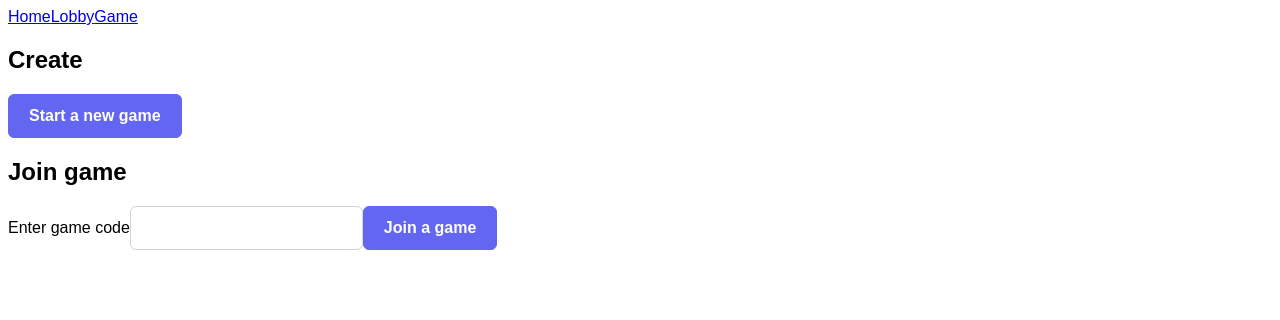
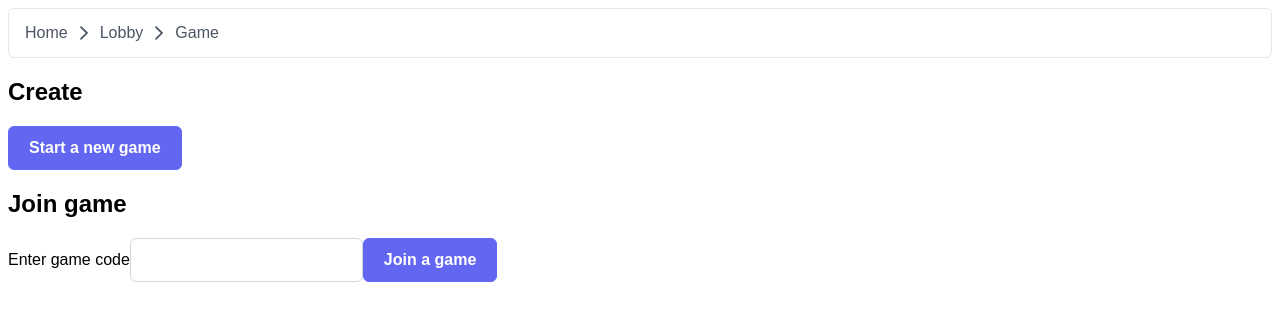
Before and after one commit to markjames/spectrumgame, a Vue app: page / in a window 1280 px wide. Shown: the top 320 px of the page. Built offline with nearby package versions, Linux system fonts and the light colour scheme; a web font is replaced by a local one.

Commit message:
Change game state menu to use PrimeVue breadcrumbs

```diff
--- a/src/App.vue
+++ b/src/App.vue
@@ -1,19 +1,26 @@
 <script setup lang="ts">
-import { RouterLink, RouterView } from 'vue-router'
+import { RouterLink, RouterView, useRouter } from 'vue-router'
+import Breadcrumb from "primevue/Breadcrumb"
+import { ref } from 'vue';
+
+const router = useRouter();
+
+const gameProgressQuicklinks = ref([
+  { label: 'Home', command: () => { router.push({ name: 'home' }) } },
+  { label: 'Lobby', command: () => { router.push({ name: 'lobby' }) } },
+  { label: 'Game', command: () => { router.push({ name: 'game' }) } }
+]);
+console.log(router);
+
 </script>
 
 <template>
   <header>
     <div class="wrapper">
-      <nav>
-        <RouterLink to="/">Home</RouterLink>
-        <RouterLink to="/lobby">Lobby</RouterLink>
-        <RouterLink to="/game">Game</RouterLink>
-      </nav>
+      <Breadcrumb :model="gameProgressQuicklinks" />
     </div>
   </header>
   <RouterView />
 </template>
 
-<style scoped>
-</style>
+<style scoped></style>
```
